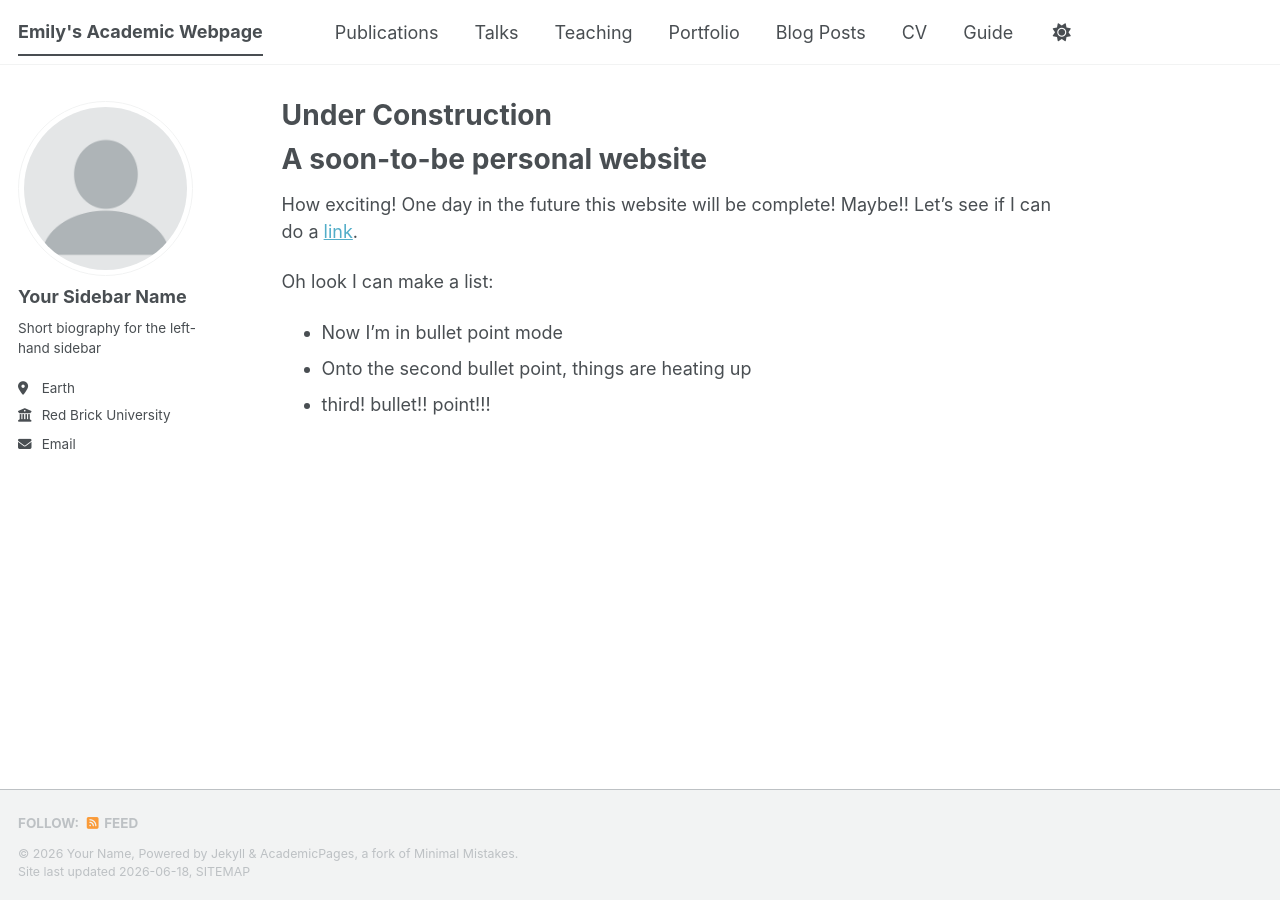
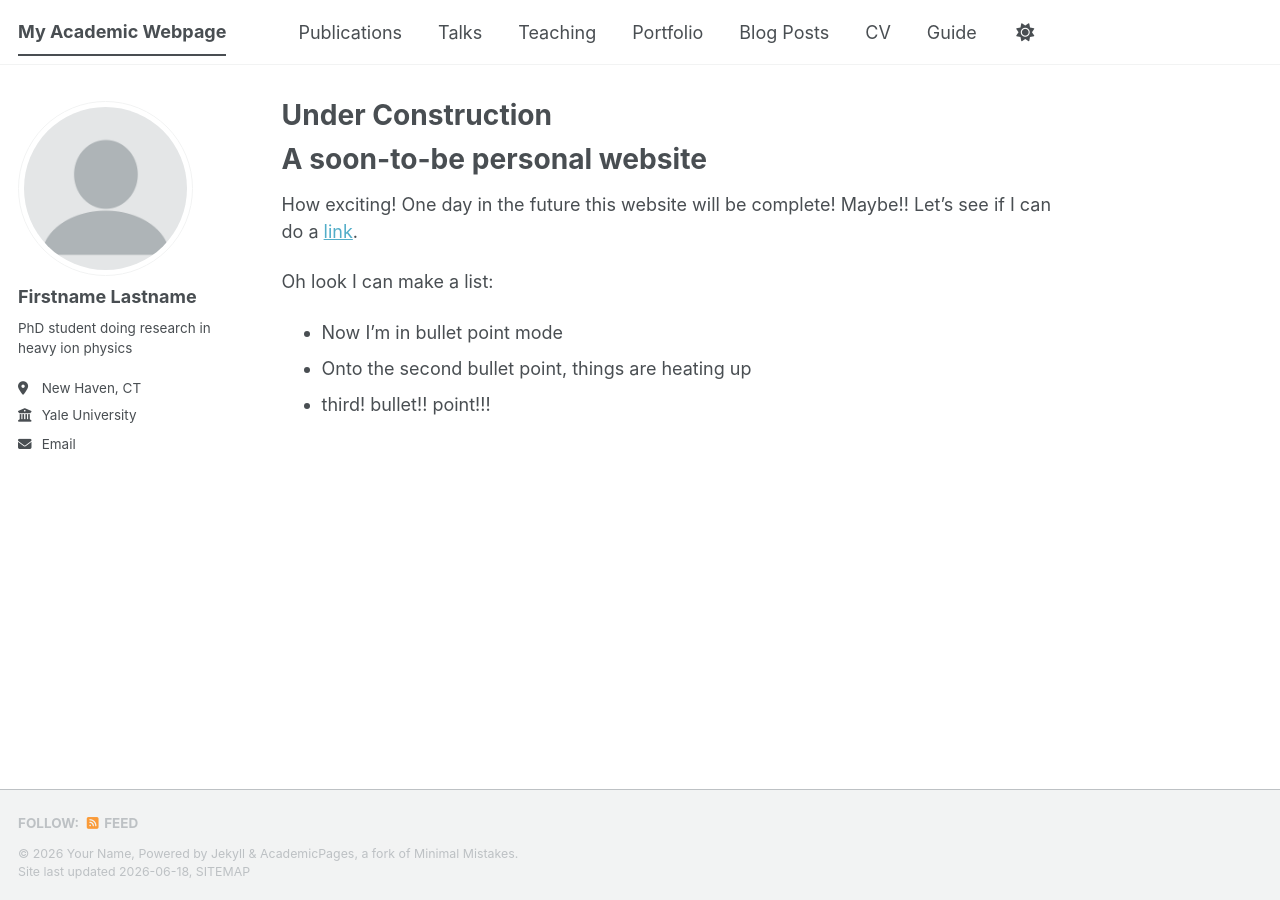
Before and after one commit to epottebaum/epottebaum.github.io, a Jekyll site: the page built from _pages/about.md, in a window 1280 px wide. Built offline with Jekyll 4.4.1, drawn with Linux system fonts in a browser that asks for light colours; a script bundle is joined from its source files by our own code; library files that are not in the unit come from our copies.

Commit message:
Update _config.yml

```diff
--- a/_config.yml
+++ b/_config.yml
@@ -9,7 +9,7 @@
 # Basic Site Settings
 locale                   : "en-US"
 site_theme               : "default" # The available themes options are "default", "air", "sunrise", "mint", "dirt" and "contrast"
-title                    : "Emily's Academic Webpage"
+title                    : "My Academic Webpage"
 title_separator          : "-"
 name                     : &name "Your Name"
 description              : &description "My academic portfolio"   # Update this with a general description of your site, this is the default if not overridden by a page
@@ -24,11 +24,11 @@ repository               : "epottebaum/epottebaum.github.io"
 author:
   # Biographic information
   avatar           : "profile.png"
-  name             : "Your Sidebar Name"
+  name             : "Firstname Lastname"
   pronouns         : # example: "she/her"
-  bio              : "Short biography for the left-hand sidebar"
-  location         : "Earth"
-  employer         : "Red Brick University"
+  bio              : "PhD student doing research in heavy ion physics"
+  location         : "New Haven, CT"
+  employer         : "Yale University"
   uri              : # URL
   email            : "none@example.org"
 
```
